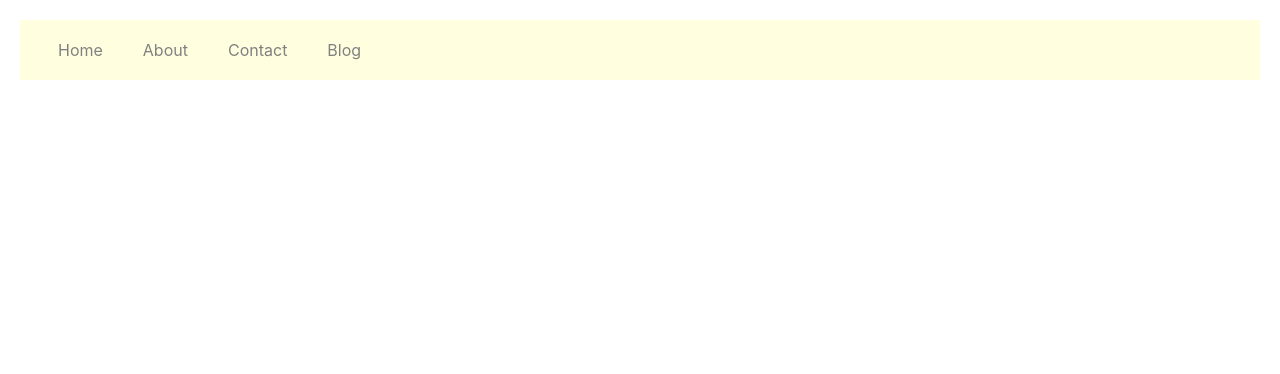
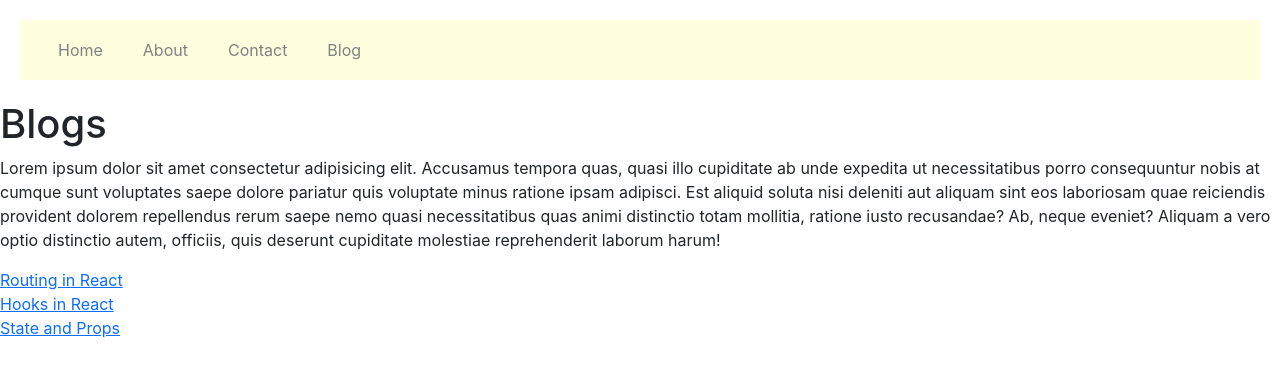
Before and after one commit to CodeKul/FullStackWeb-30Nov, a React (Create React App) app in the folder ReactJS/helloworld/: page /blog in a window 1280 px wide. Shown: the top 374 px of the page. Built offline with nearby package versions, Linux system fonts and the light colour scheme.

Commit message:
react router

```diff
--- a/ReactJS/helloworld/src/App.js
+++ b/ReactJS/helloworld/src/App.js
@@ -24,6 +24,7 @@ import Home from "./routeComponents/Home";
 import About from "./routeComponents/About";
 import ContactUs from "./routeComponents/ContactUs";
 import Navbar from "./routeComponents/Navbar";
+import Blog from "./routeComponents/Blog";
 function App() {
   // let a = 10;
   // let b = 20;
@@ -38,20 +39,18 @@ function App() {
       <BrowserRouter>
         <Navbar />
         <Switch>
-          <Route exact path="/" component={Home} />
-
+          <Route exact path="/">
+            <Home />
+          </Route>
           <Route path="/about">
             <About />
           </Route>
           <Route path="/about">
             <ContactUs />
           </Route>
-
-          <Route path="/contact">
-            <ContactUs />
-          </Route>
+          <Route path="/contact" component={ContactUs} />
+          <Route path="/blog" component={Blog} />
         </Switch>
-
       </BrowserRouter>
     </div>
   );
--- a/ReactJS/helloworld/src/routeComponents/Blog.js
+++ b/ReactJS/helloworld/src/routeComponents/Blog.js
@@ -1,12 +1,42 @@
-import React from 'react'
+import React from "react";
+import { Link, useRouteMatch, Switch, Route } from "react-router-dom";
+import BlogComponent from "./BlogComponent";
+import RoutingBlog from "./BlogComponent";
+import HooksBlog from "./HooksBlog";
+function Blog() {
+  const { path, url } = useRouteMatch();
 
-function Blog() {
-    return (
-        <div>
-            <h1>Blogs</h1>
-            <p>Lorem ipsum dolor sit amet consectetur adipisicing elit. Accusamus tempora quas, quasi illo cupiditate ab unde expedita ut necessitatibus porro consequuntur nobis at cumque sunt voluptates saepe dolore pariatur quis voluptate minus ratione ipsam adipisci. Est aliquid soluta nisi deleniti aut aliquam sint eos laboriosam quae reiciendis provident dolorem repellendus rerum saepe nemo quasi necessitatibus quas animi distinctio totam mollitia, ratione iusto recusandae? Ab, neque eveniet? Aliquam a vero optio distinctio autem, officiis, quis deserunt cupiditate molestiae reprehenderit laborum harum!</p>
-        </div>
-    )
+  return (
+    <div>
+      <h1>Blogs</h1>
+      <p>
+        Lorem ipsum dolor sit amet consectetur adipisicing elit. Accusamus
+        tempora quas, quasi illo cupiditate ab unde expedita ut necessitatibus
+        porro consequuntur nobis at cumque sunt voluptates saepe dolore pariatur
+        quis voluptate minus ratione ipsam adipisci. Est aliquid soluta nisi
+        deleniti aut aliquam sint eos laboriosam quae reiciendis provident
+        dolorem repellendus rerum saepe nemo quasi necessitatibus quas animi
+        distinctio totam mollitia, ratione iusto recusandae? Ab, neque eveniet?
+        Aliquam a vero optio distinctio autem, officiis, quis deserunt
+        cupiditate molestiae reprehenderit laborum harum!
+      </p>
+      <Link to={`${url}/routing`}>Routing in React</Link>
+      <br />
+      <Link to={`${url}/hooks`}>Hooks in React</Link>
+      <br />
+      <Link to={`${url}/prop`}>State and Props</Link>
+      <br />
+
+      {/* <Switch>
+        <Route path={`${path}/routing`} component={RoutingBlog} />
+        <Route path={`${path}/hooks`} component={HooksBlog} />
+      </Switch> */}
+
+      <Switch>
+        <Route path={`${path}/:blogname`} component={BlogComponent} />
+      </Switch>
+    </div>
+  );
 }
 
-export default Blog
+export default Blog;
--- /dev/null
+++ b/ReactJS/helloworld/src/routeComponents/BlogComponent.js
@@ -0,0 +1,16 @@
+import React from "react";
+import { useParams } from "react-router";
+import nature from "../img/nature.jpg";
+
+function BlogComponent() {
+  const { blogname } = useParams();
+  console.log(blogname);
+  return (
+    <div>
+      <h2>{blogname}</h2>
+      <img src={nature} alt="" />
+    </div>
+  );
+}
+
+export default BlogComponent;
--- /dev/null
+++ b/ReactJS/helloworld/src/routeComponents/HooksBlog.js
@@ -0,0 +1,11 @@
+import React from "react";
+
+function HooksBlog() {
+  return (
+    <div>
+      <h2>Hooks in React</h2>
+    </div>
+  );
+}
+
+export default HooksBlog;
```
Also changed, not shown: ReactJS/helloworld/src/img/nature.jpg (added).
